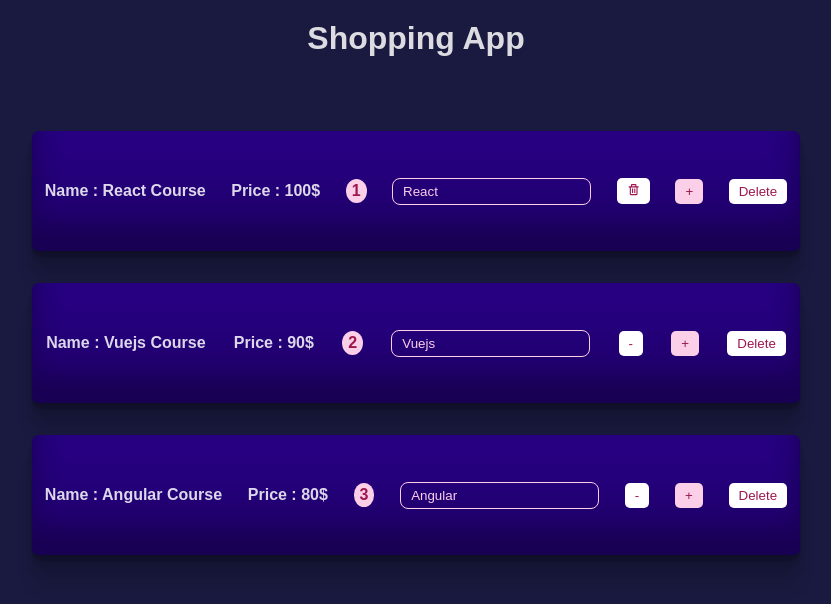
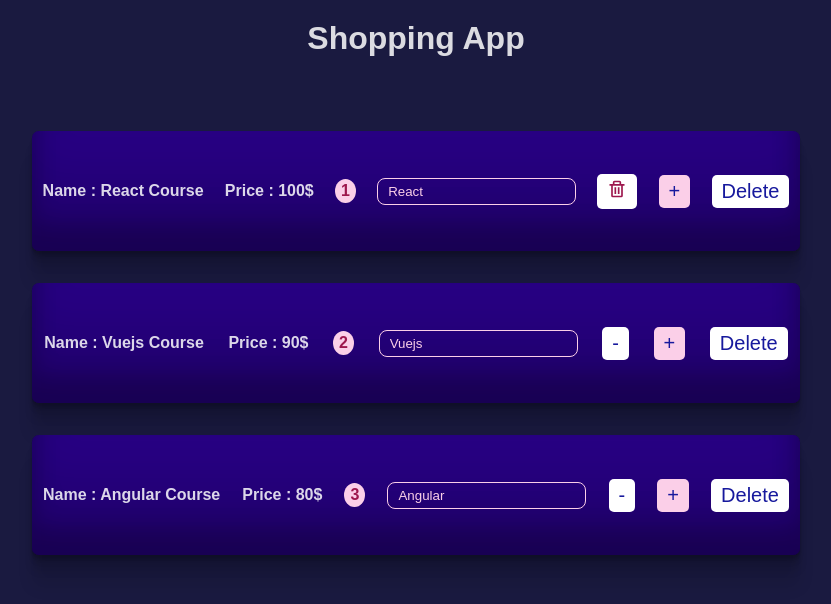
Before and after one commit to arashKazerouni/firstReactApp, a React (Create React App) app: page / in a window 1280 px wide. Shown: the top 604 px of the page, without its empty margins (224-1055 px from the left). Built offline with nearby package versions, Linux system fonts and the light colour scheme.

Commit message:
dynamic style added

```diff
--- a/src/App.module.css
+++ b/src/App.module.css
@@ -13,7 +13,7 @@
 }
 
 body {
-    background-color: #1A1A40
+    background-color: #1A1A40;
 }
 
 .container {
--- a/src/components/Product/Product.js
+++ b/src/components/Product/Product.js
@@ -9,7 +9,7 @@
       <p>price : {props.product.price}</p>
       <span className={styles.quantity}>{props.product.quantity}</span>
       <input type="text" onChange={props.onChange} value={props.product.name} />
-      <button onClick={props.onDecrement}>
+      <button onClick={props.onDecrement} className={props.product.quantity <2 && styles.red}>
         {props.product.quantity > 1 ? "-" : <BiTrash/>}
       </button>
       <button onClick={props.onIncrement} className={styles.increment}>+</button>
--- a/src/components/Product/product.module.css
+++ b/src/components/Product/product.module.css
@@ -18,11 +18,12 @@
 button {
     border: none;
     background-color: white;
-    color: #9D174D;
+    color: #17199d;
     padding: 5px 10px;
     border-radius: 5px;
     cursor: pointer;
     text-transform: capitalize;
+    font-size: 1.25rem;
 
 }
 
@@ -32,6 +33,11 @@
     /* margin-right: 10px; */
 
 }
+
+.red{
+    color: #9D174D;
+}
+
 .quantity{
     background-color: #FBCFE8;
     color: #9D174D;
```
